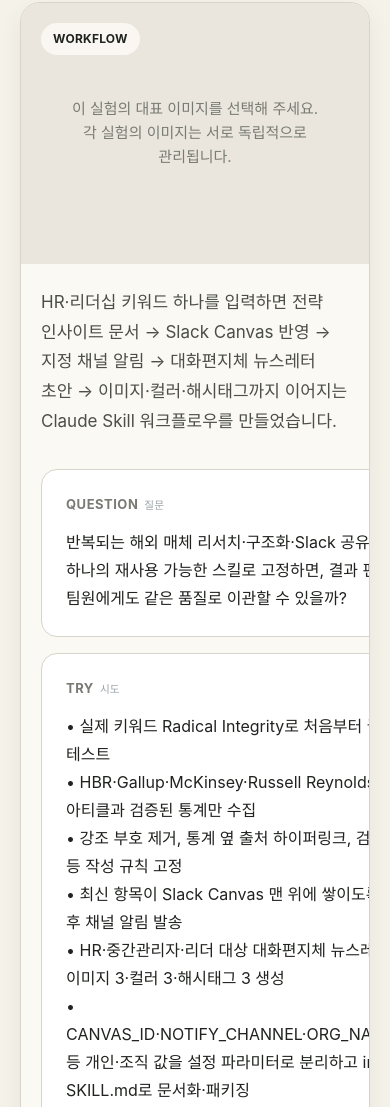
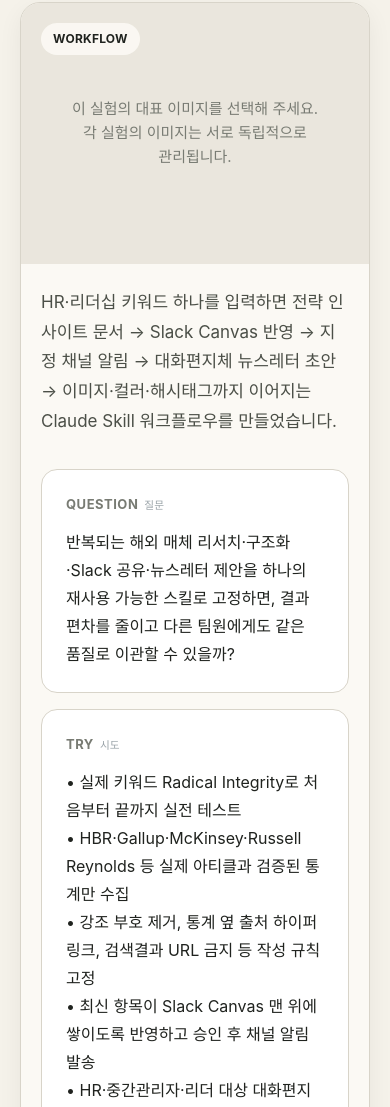
Before and after one commit to continuingrace/experiment-journal, a plain HTML site: page index.html in a window 390 px wide. Shown: the part 1501-2608 px from the top of the page. Drawn offline with Linux system fonts and the light colour scheme; a web font is replaced by a local one.

Commit message:
fix: contain long mobile experiment content v0.3.21

```diff
--- a/index.html
+++ b/index.html
@@ -9,10 +9,11 @@
   <link rel="stylesheet" href="refine-v018.css?v=0.3.18">
   <link rel="stylesheet" href="refine-v019.css?v=0.3.19">
   <link rel="stylesheet" href="refine-v020.css?v=0.3.20">
+  <link rel="stylesheet" href="refine-v021.css?v=0.3.21">
 </head>
 <body>
   <header class="top">
-    <div class="brand"><span class="mark">EJ</span><span>Experiment Journal</span><span class="ver">v0.3.20</span></div>
+    <div class="brand"><span class="mark">EJ</span><span>Experiment Journal</span><span class="ver">v0.3.21</span></div>
     <div class="actions"><button class="btn desktop" id="backupBtn" type="button">백업</button><button class="btn desktop" id="restoreBtn" type="button">불러오기</button><button class="btn desktop" id="publishBtn" type="button">웹 공개</button><button class="btn primary" type="button" onclick="window.print()">PDF / 인쇄</button></div>
   </header>
   <div class="layout">
@@ -27,6 +28,6 @@
   </div>
   <nav class="mobilebar" aria-label="모바일 도구"><button type="button" onclick="go('overview')">Overview</button><button type="button" onclick="pickExp()">Experiments</button><button type="button" onclick="mobileEdit()">Write</button><button type="button" onclick="tools()">Tools</button></nav>
   <div class="modal" id="modal"><div class="modal-card" id="modalCard"></div></div><div class="toast" id="toast"></div><input class="hidden" id="jsonInput" type="file" accept="application/json"><input class="hidden" id="mobileMedia" type="file" accept="image/*,video/*" multiple>
-  <script src="app.js?v=0.3.20"></script><script src="v013.js?v=0.1.3"></script><script src="v014.js?v=0.3.20"></script>
+  <script src="app.js?v=0.3.21"></script><script src="v013.js?v=0.1.3"></script><script src="v014.js?v=0.3.21"></script>
 </body>
 </html>
--- /dev/null
+++ b/refine-v021.css
@@ -0,0 +1,13 @@
+/* v0.3.21 — prevent experiment cards from expanding past mobile viewport */
+@media (max-width:760px){
+  #sections,
+  #sections .cycle-group,
+  #sections .section,
+  #sections .card,
+  #sections .body,
+  #sections .stories,
+  #sections .story{min-width:0;max-width:100%}
+
+  #sections .story p,
+  #sections .lead{overflow-wrap:anywhere;word-break:normal}
+}
```
